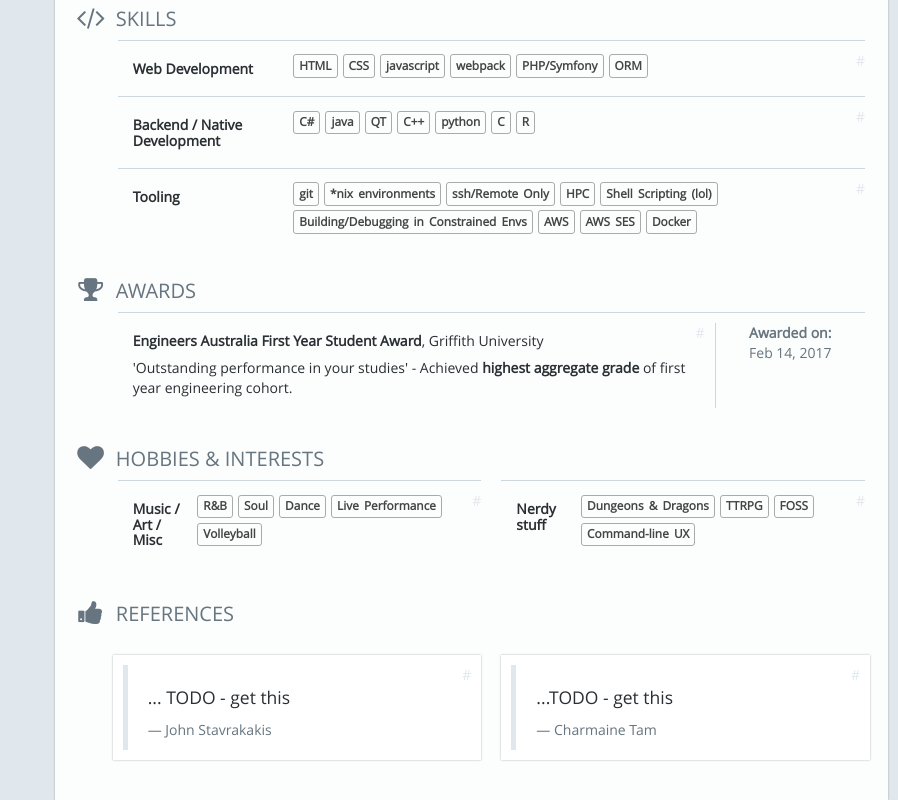
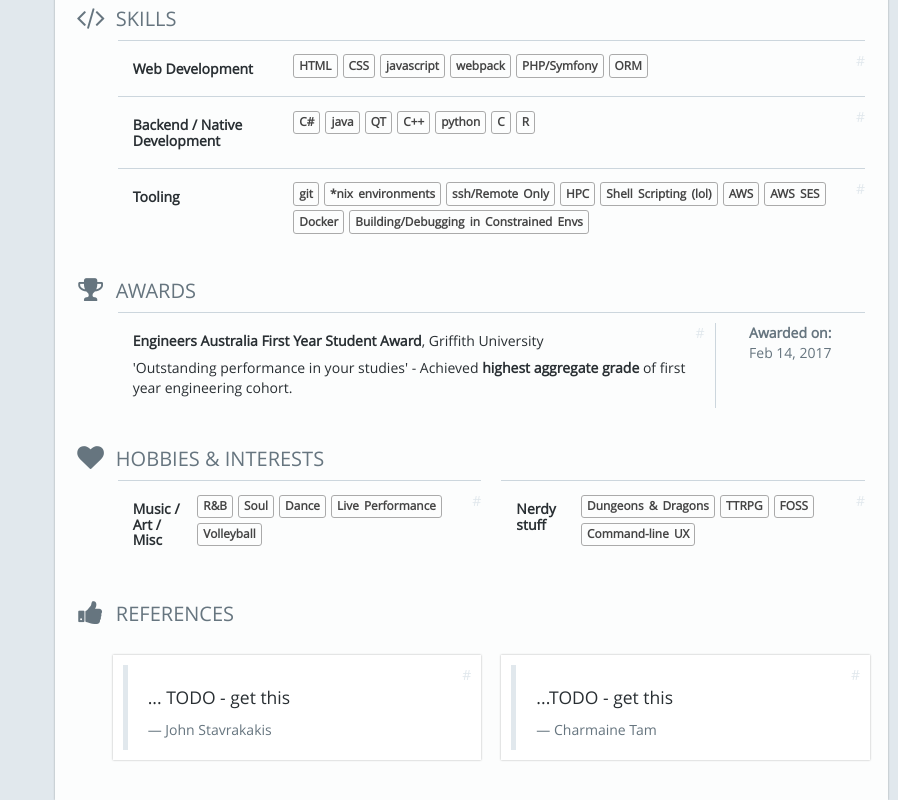
Before and after one commit to strazto/resume, a plain HTML site: page index.html in a window 1280 px wide. Shown: the part 1466-2266 px from the top of the page, without its empty margins (382-1280 px from the left). Drawn offline with Linux system fonts and the light colour scheme.

Commit message:
deploy: 9d801aa9c1af9739cb0d039d61a2780b380bc368

```diff
--- a/index.html
+++ b/index.html
@@ -493,7 +493,7 @@
                         </div>
                         <div class="col-xs-9 label-container">
                               <ul class="list-inline labels">
-                                <li class="label label-keyword">git</li><li class="label label-keyword">*nix environments</li><li class="label label-keyword">ssh/Remote Only</li><li class="label label-keyword">HPC</li><li class="label label-keyword">Shell Scripting (lol)</li><li class="label label-keyword">Building/Debugging in Constrained Envs</li><li class="label label-keyword">AWS</li><li class="label label-keyword">AWS SES</li><li class="label label-keyword">Docker</li>
+                                <li class="label label-keyword">git</li><li class="label label-keyword">*nix environments</li><li class="label label-keyword">ssh/Remote Only</li><li class="label label-keyword">HPC</li><li class="label label-keyword">Shell Scripting (lol)</li><li class="label label-keyword">AWS</li><li class="label label-keyword">AWS SES</li><li class="label label-keyword">Docker</li><li class="label label-keyword">Building/Debugging in Constrained Envs</li>
                               </ul>
                         </div>
                       </div>
```
